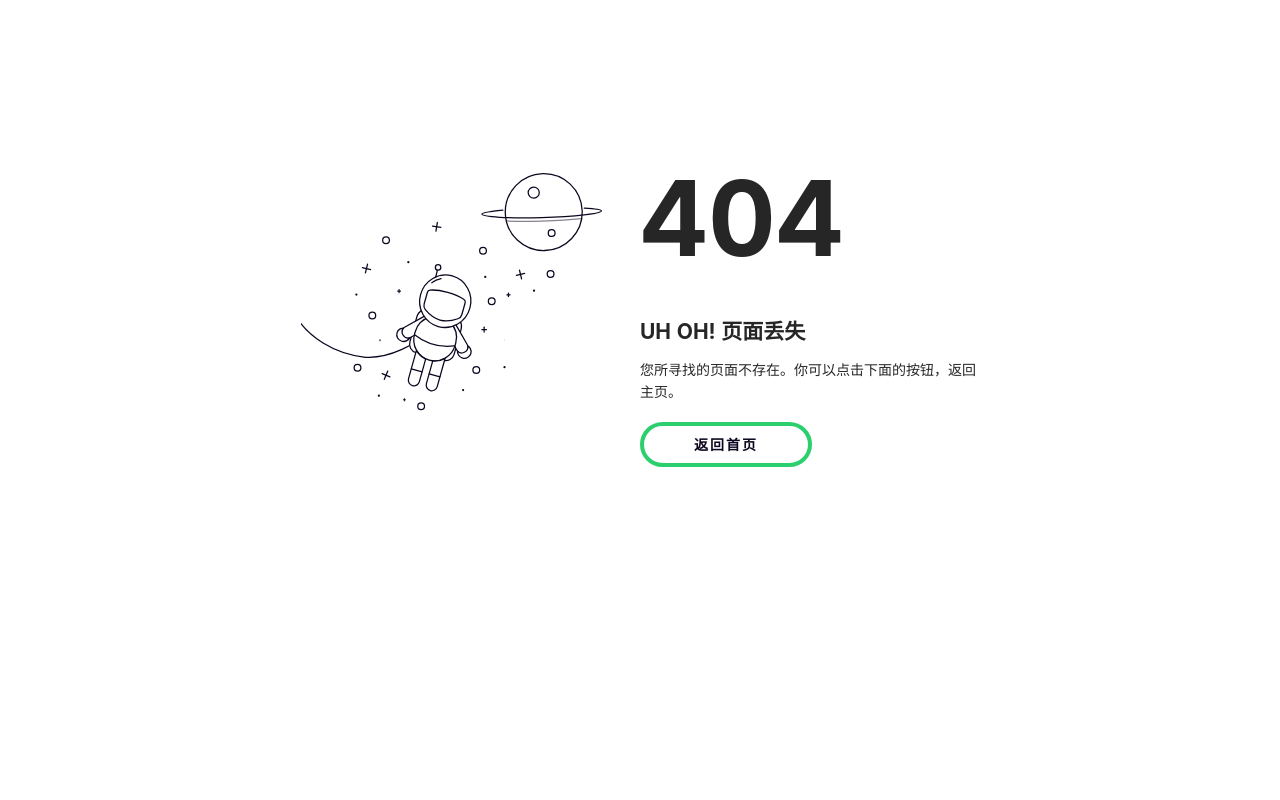
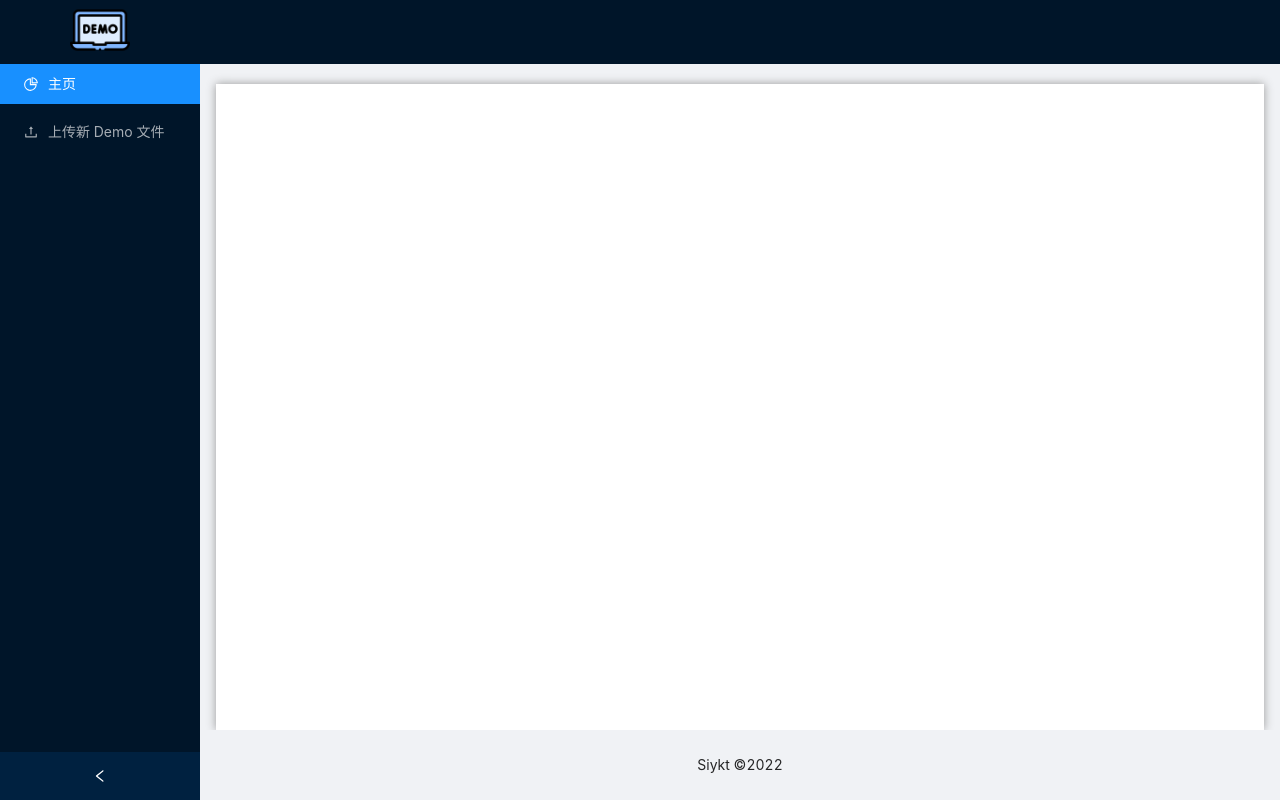
Before and after one commit to Siykt/demo-website-management, a Next.js app: page /review in a window 1280 px wide. Before the commit this address had no page. Built offline with nearby package versions, Linux system fonts and the light colour scheme.

Commit message:
feat: 完成预览页开发

```diff
--- a/components/Layout.tsx
+++ b/components/Layout.tsx
@@ -1,7 +1,7 @@
 import React, { useState } from 'react'
 import type { MenuProps } from 'antd'
 import { Layout, Menu } from 'antd'
-import { PieChartOutlined, ShopOutlined, UploadOutlined } from '@ant-design/icons'
+import { PieChartOutlined, UploadOutlined } from '@ant-design/icons'
 import { useRouter } from 'next/router'
 
 const { Header, Content, Footer, Sider } = Layout
@@ -19,7 +19,7 @@ function getItem(label: React.ReactNode, key: React.Key, icon?: React.ReactNode,
 
 const DEFAULT_ITEMS: MenuItem[] = [
   getItem('主页', 'main', <PieChartOutlined />),
-  getItem('Demo 网站预览', 'review', <ShopOutlined />),
+  // getItem('Demo 网站预览', 'review', <ShopOutlined />),
   getItem('上传新 Demo 文件', 'uploadNewDemoFile', <UploadOutlined />)
 ]
 
@@ -45,18 +45,14 @@ export default function DefaultLayout({ children, config, items = [], onMenuClic
   }
 
   const [activeKey] = useState(
-    defaultSelectedKey || router.asPath === '/' ? 'main' : router.asPath === '/review' ? 'review' : 'uploadNewDemoFile'
+    defaultSelectedKey ? defaultSelectedKey : router.asPath === '/upload' ? 'uploadNewDemoFile' : 'main'
   )
 
   const handleClickMenu = (key: string) => {
     console.log('[handleClickMenu]', key)
-    if (activeKey === key) return
     switch (key) {
       case 'main':
         router.push('/')
-        break
-      case 'review':
-        router.push('/review')
         break
       case 'uploadNewDemoFile':
         router.push('/upload')
--- a/pages/index.tsx
+++ b/pages/index.tsx
@@ -187,7 +187,7 @@ const Home: NextPage<StaticProps> = ({ visitCountData, visitRegionData, preferen
         <ICard title="快捷入口">
           <Row gutter={10}>
             <Col span={6}>
-              <Link href="/demos/hk/index.html">模版网站A</Link>
+              <Link href="/review?id=hk">模版网站A</Link>
             </Col>
           </Row>
         </ICard>
--- /dev/null
+++ b/pages/review.tsx
@@ -0,0 +1,26 @@
+import { NextPage } from 'next'
+import Head from 'next/head'
+import { useRouter } from 'next/router'
+import React from 'react'
+import DefaultLayout from '../components/Layout'
+import style from '../styles/review.module.scss'
+
+const Review: NextPage = () => {
+  const router = useRouter()
+  const src = `/demos/${router.query.id}/index.html`
+
+  return (
+    <DefaultLayout defaultSelectedKey="main">
+      <Head>
+        <title>Demo 网站预览</title>
+        <meta name="description" content="Demo 网站预览" />
+        <link rel="icon" href="/favicon.ico" />
+      </Head>
+      <div className={style.container}>
+        <iframe className="w-full h-full" src={src}></iframe>
+      </div>
+    </DefaultLayout>
+  )
+}
+
+export default Review
--- a/styles/global.scss
+++ b/styles/global.scss
@@ -43,3 +43,11 @@
 .mb-20 {
   margin-bottom: 20px;
 }
+
+.w-full {
+  width: 100%;
+}
+
+.h-full {
+  height: 100%;
+}
--- /dev/null
+++ b/styles/review.module.scss
@@ -0,0 +1,10 @@
+.container {
+  padding-top: 20px;
+  width: 100%;
+  height: 100%;
+
+  iframe {
+    border: 0;
+    box-shadow: 0px 0px 9px 0px #989898;
+  }
+}
```
